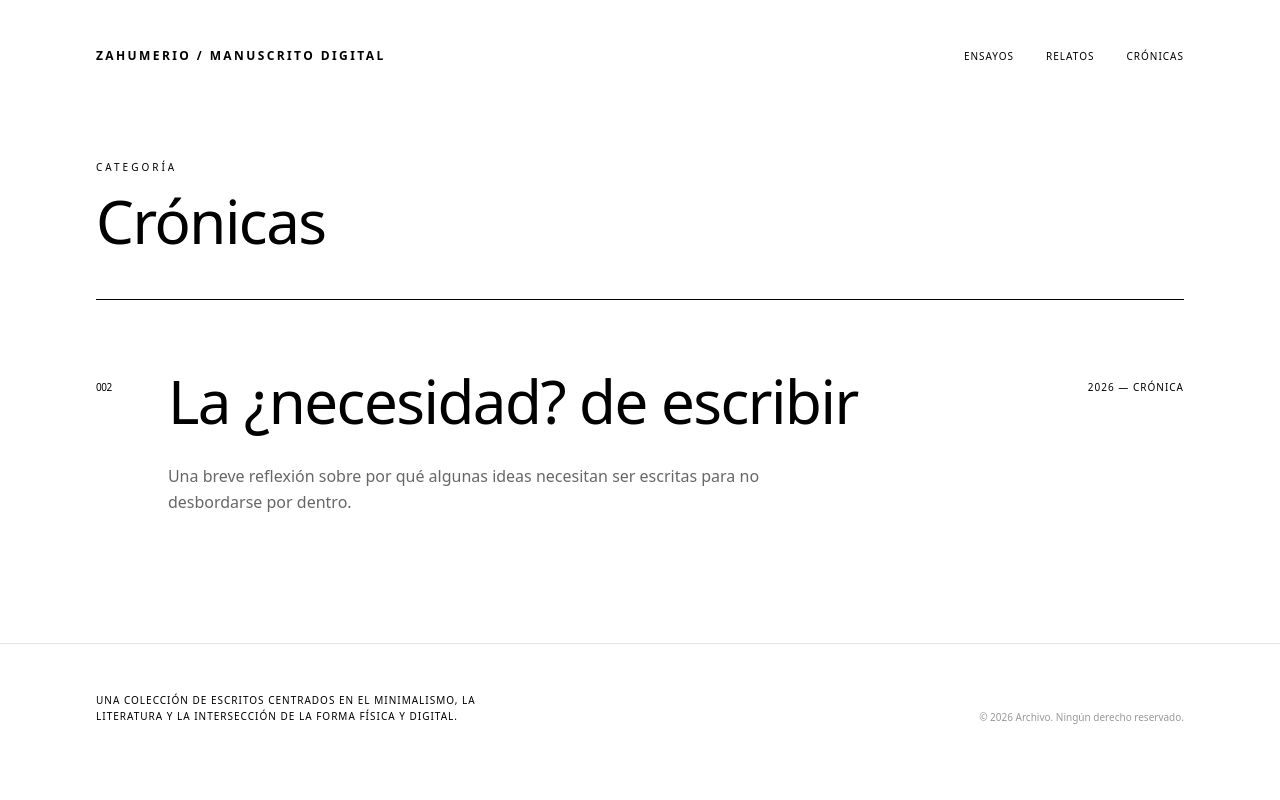
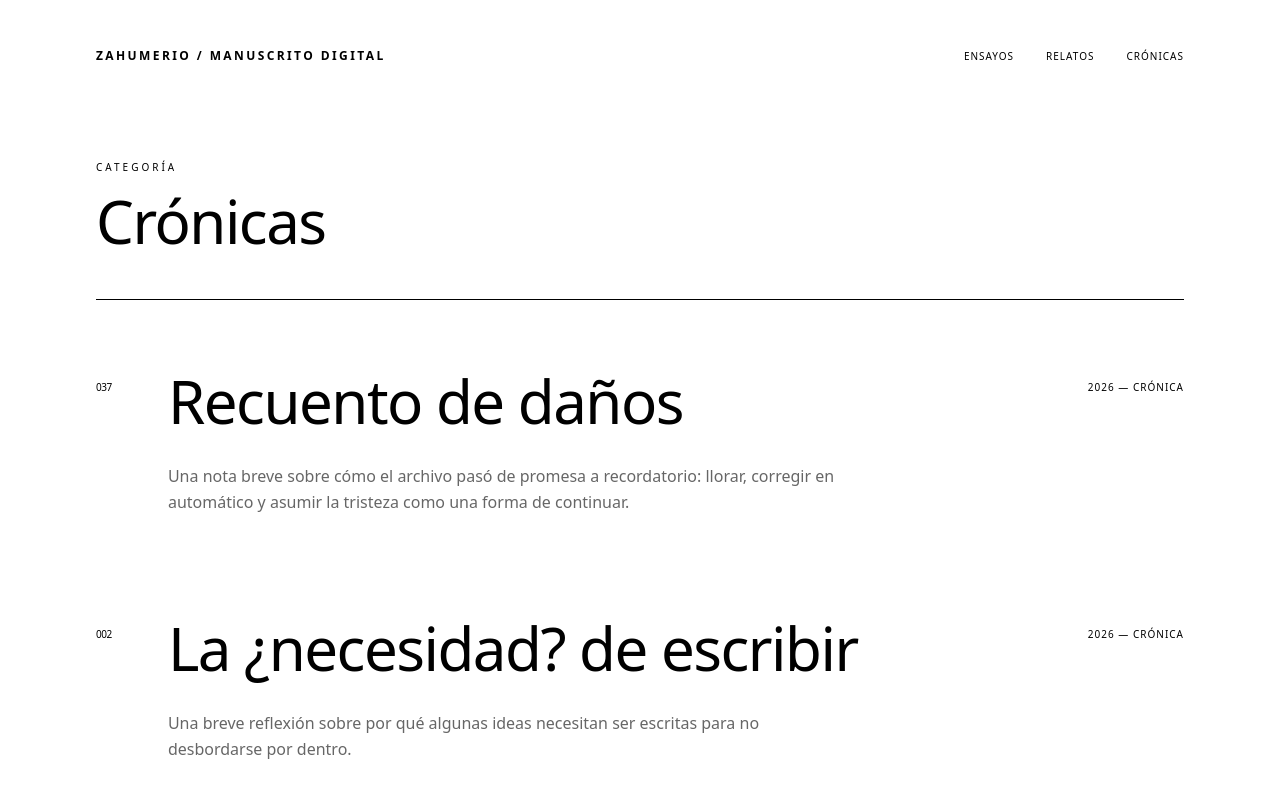
Before and after one commit to lvelitoruiz/literario, a Next.js app: page /categoria/cronicas in a window 1280 px wide. Shown: the top 800 px of the page. Built offline with nearby package versions, Linux system fonts and the light colour scheme.

Commit message:
what makes this work now

```diff
--- /dev/null
+++ b/content/recuento-de-danos.md
@@ -0,0 +1,5 @@
+Todo ha cambiado en unos días. Cuando inicié esto pensé que era para almacenar cosas para que las lea ella, nada más. No pensé que iba a ser un recordatorio de lo que ya no pudo ser; es tonto de algún modo, pero ya ni siquiera puedo leer lo que escribo sin sentirme triste. Todo mi propósito ha muerto quizá, pero al final el trabajo de corrección en automático sea lo que me haga funcionar un tiempo.
+
+He llorado demasiado estos días, el pobre Ollama debe estar confundido realmente. Tampoco pensaba usar esto de diario, pero al final son crónicas, no? Es posible que regrese a fumar, cigarrillos de canela; es triste que lo que empezaba a ser un cambio en mi manera de escribir apuntando a la felicidad termine amputado de esta manera.
+
+Pero así es la vida, será una persona triste que toma sola y no se asocia con nadie, como quizá siempre debió ser.
--- a/src/data/archive.ts
+++ b/src/data/archive.ts
@@ -446,4 +446,16 @@ export const articles: Article[] = [
     author: "Luis",
     publishedAt: "14 de Febrero, 2026",
   },
+  {
+    id: "037",
+    slug: "recuento-de-danos",
+    indexNumber: "037",
+    year: "2026",
+    kind: "CRÓNICA",
+    title: "Recuento de daños",
+    summary:
+      "Una nota breve sobre cómo el archivo pasó de promesa a recordatorio: llorar, corregir en automático y asumir la tristeza como una forma de continuar.",
+    author: "Luis",
+    publishedAt: "11 de Marzo, 2026",
+  },
 ];
```
